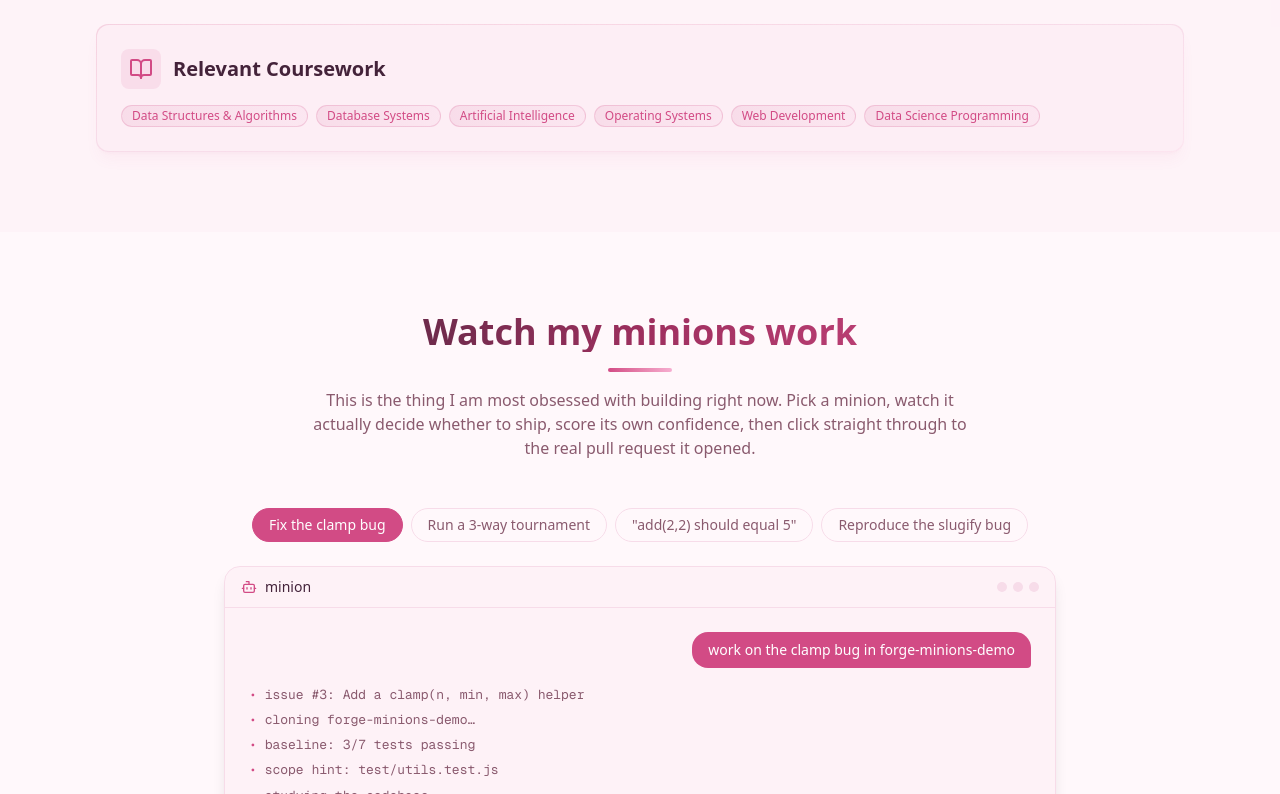
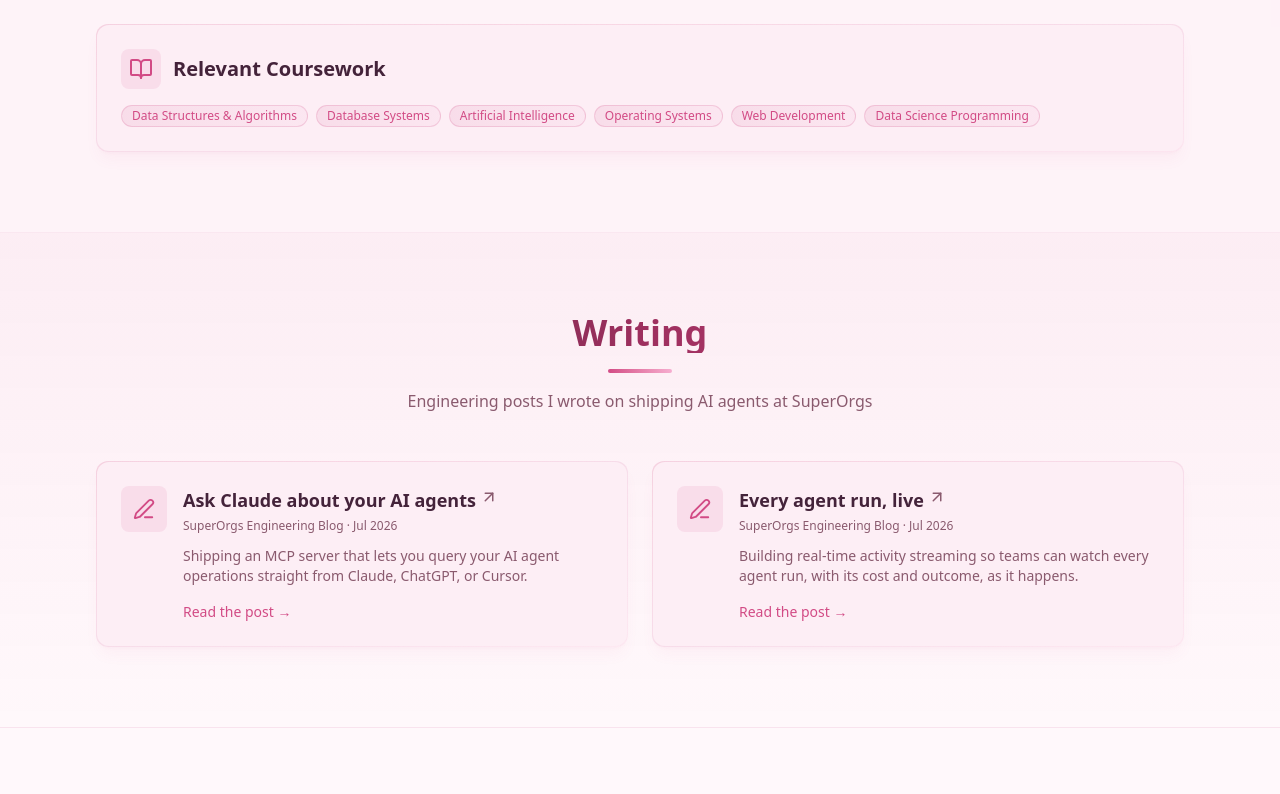
Before and after one commit to salehaiftikharr/portfolio, a Next.js app: page / in a window 1280 px wide. Shown: the part 2006-2800 px from the top of the page. Built offline with nearby package versions, Linux system fonts and the light colour scheme.

Commit message:
Feature Writing as a section near the top of the site
Add a distinct Writing section (accent band, prominent cards) after About,
with a nav link, and drop the redundant links from the Experience card.

Co-Authored-By: Claude Opus 4.8 (1M context) <noreply@anthropic.com>

```diff
--- a/src/app/page.tsx
+++ b/src/app/page.tsx
@@ -3,6 +3,7 @@ import { Footer } from "@/components/layout/Footer";
 import { ScrollProgress } from "@/components/ui/ScrollProgress";
 import { Hero } from "@/components/sections/Hero";
 import { About } from "@/components/sections/About";
+import { Writing } from "@/components/sections/Writing";
 import { Projects } from "@/components/sections/Projects";
 import { MinionConsole } from "@/components/sections/MinionConsole";
 import { DataViz } from "@/components/sections/DataViz";
@@ -19,6 +20,7 @@ export default function Home() {
       <main>
         <Hero />
         <About />
+        <Writing />
         <MinionConsole />
         <Projects />
         <DataViz />
--- a/src/components/layout/Header.tsx
+++ b/src/components/layout/Header.tsx
@@ -6,6 +6,7 @@ import { cn } from "@/lib/utils";
 
 const navLinks = [
   { href: "#about", label: "About" },
+  { href: "#writing", label: "Writing" },
   { href: "#minion", label: "Live Demo" },
   { href: "#projects", label: "Projects" },
   { href: "#data", label: "Data" },
--- a/src/components/sections/Experience.tsx
+++ b/src/components/sections/Experience.tsx
@@ -1,7 +1,7 @@
 "use client";
 
 import { motion } from "framer-motion";
-import { Briefcase, MapPin, ArrowUpRight } from "lucide-react";
+import { Briefcase, MapPin } from "lucide-react";
 import { Card } from "@/components/ui/Card";
 import { Badge } from "@/components/ui/Badge";
 import { SectionHeading } from "@/components/ui/SectionHeading";
@@ -76,24 +76,6 @@ export function Experience() {
                         ))}
                       </div>
                     )}
-
-                    {exp.posts && (
-                      <div className="mt-3 pt-3 border-t border-border flex flex-wrap items-center gap-x-3 gap-y-1 text-xs text-muted">
-                        <span>Wrote about it:</span>
-                        {exp.posts.map((p) => (
-                          <a
-                            key={p.url}
-                            href={p.url}
-                            target="_blank"
-                            rel="noopener noreferrer"
-                            className="inline-flex items-center gap-0.5 text-primary hover:text-primary-glow transition-colors"
-                          >
-                            {p.title}
-                            <ArrowUpRight size={12} />
-                          </a>
-                        ))}
-                      </div>
-                    )}
                   </Card>
                 </div>
 
--- /dev/null
+++ b/src/components/sections/Writing.tsx
@@ -0,0 +1,61 @@
+"use client";
+
+import { motion } from "framer-motion";
+import { ArrowUpRight, PenLine } from "lucide-react";
+import { Card } from "@/components/ui/Card";
+import { SectionHeading } from "@/components/ui/SectionHeading";
+import { writing } from "@/data/writing";
+
+export function Writing() {
+  return (
+    <section
+      id="writing"
+      className="py-20 bg-gradient-to-b from-primary/[0.06] to-transparent border-y border-border/60"
+    >
+      <div className="max-w-6xl mx-auto px-4 sm:px-6 lg:px-8">
+        <SectionHeading
+          title="Writing"
+          subtitle="Engineering posts I wrote on shipping AI agents at SuperOrgs"
+        />
+
+        <div className="grid sm:grid-cols-2 gap-6">
+          {writing.map((item, index) => (
+            <motion.a
+              key={item.url}
+              href={item.url}
+              target="_blank"
+              rel="noopener noreferrer"
+              initial={{ opacity: 0, y: 20 }}
+              whileInView={{ opacity: 1, y: 0 }}
+              transition={{ duration: 0.5, delay: index * 0.1 }}
+              viewport={{ once: true }}
+              className="group block"
+            >
+              <Card gradient className="h-full">
+                <div className="flex items-start gap-4">
+                  <div className="p-3 rounded-lg bg-primary/10 shrink-0">
+                    <PenLine className="text-primary" size={22} />
+                  </div>
+                  <div className="min-w-0">
+                    <h3 className="text-lg font-semibold text-foreground group-hover:text-primary-glow transition-colors flex items-start gap-1">
+                      <span>{item.title}</span>
+                      <ArrowUpRight
+                        size={18}
+                        className="text-muted group-hover:text-primary-glow transition-colors shrink-0 mt-0.5"
+                      />
+                    </h3>
+                    <p className="text-xs text-muted mt-1">
+                      {item.outlet} · {item.date}
+                    </p>
+                    <p className="text-sm text-muted mt-3">{item.blurb}</p>
+                    <p className="text-sm text-primary mt-4 font-medium">Read the post →</p>
+                  </div>
+                </div>
+              </Card>
+            </motion.a>
+          ))}
+        </div>
+      </div>
+    </section>
+  );
+}
--- a/src/data/experience.ts
+++ b/src/data/experience.ts
@@ -14,10 +14,6 @@ export const experiences: Experience[] = [
       "Own delivery end to end, from architecture through final review, using agentic coding workflows to take on larger scope, and hardened multi-tenant data scoping by moving tenant filtering into the query layer",
     ],
     techStack: ["React", "TypeScript", "Drizzle", "PostgreSQL", "Claude Code"],
-    posts: [
-      { title: "Ask Claude about your AI agents", url: "https://www.superorgs.com/blog/mcp" },
-      { title: "Every agent run, live", url: "https://www.superorgs.com/blog/activity-streaming" },
-    ],
   },
   {
     id: "ico-tpm",
--- /dev/null
+++ b/src/data/writing.ts
@@ -0,0 +1,26 @@
+export interface WritingItem {
+  title: string;
+  outlet: string;
+  date: string;
+  url: string;
+  blurb: string;
+}
+
+export const writing: WritingItem[] = [
+  {
+    title: "Ask Claude about your AI agents",
+    outlet: "SuperOrgs Engineering Blog",
+    date: "Jul 2026",
+    url: "https://www.superorgs.com/blog/mcp",
+    blurb:
+      "Shipping an MCP server that lets you query your AI agent operations straight from Claude, ChatGPT, or Cursor.",
+  },
+  {
+    title: "Every agent run, live",
+    outlet: "SuperOrgs Engineering Blog",
+    date: "Jul 2026",
+    url: "https://www.superorgs.com/blog/activity-streaming",
+    blurb:
+      "Building real-time activity streaming so teams can watch every agent run, with its cost and outcome, as it happens.",
+  },
+];
--- a/src/types/index.ts
+++ b/src/types/index.ts
@@ -35,7 +35,6 @@ export interface Experience {
   type: "work" | "education";
   description: string[];
   techStack?: string[];
-  posts?: { title: string; url: string }[];
 }
 
 export interface LeadershipItem {
```
